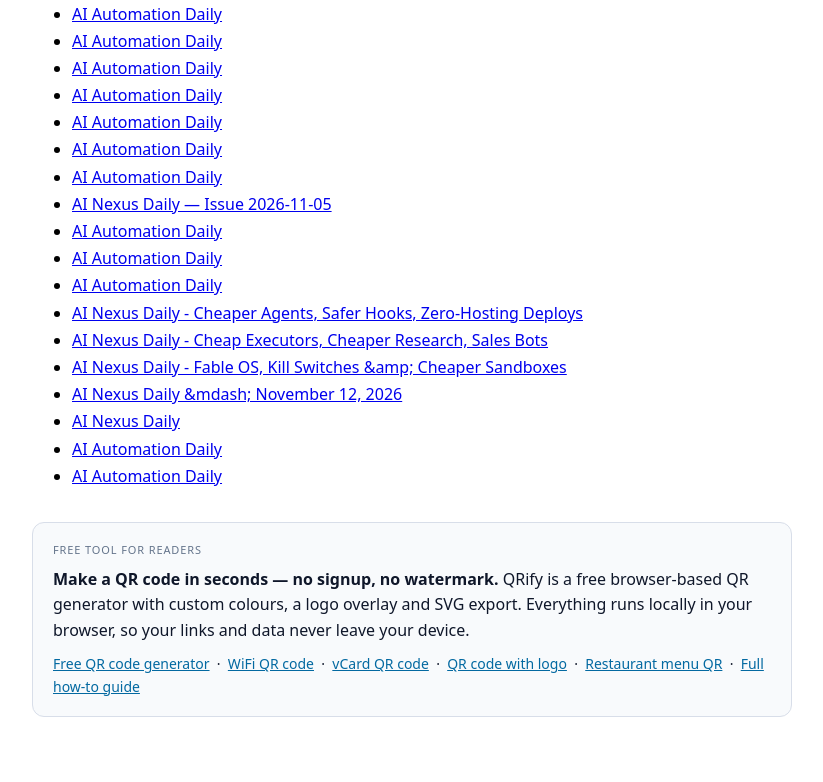
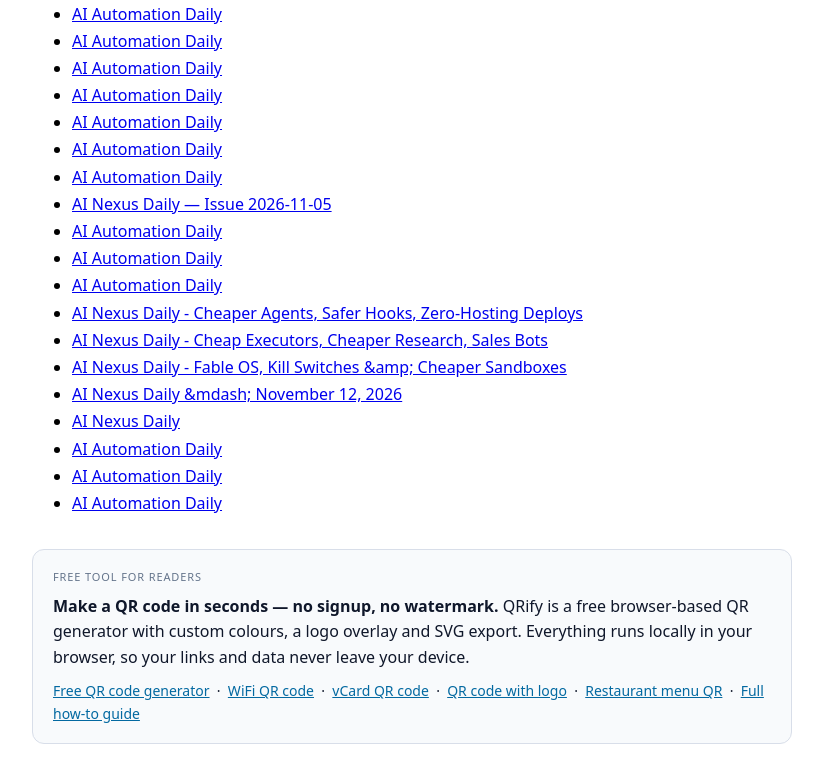
Before and after one commit to usaimaker/ai-newsletter, a plain HTML site: page index.html in a window 1280 px wide. Shown: the part 1234-2016 px from the top of the page, without its empty margins (228-1051 px from the left). Before the commit the page ends 1991 px from the top, so only its background shows below. Drawn offline with Linux system fonts and the light colour scheme.

Commit message:
auto rebuild index/feed

```diff
--- a/index.html
+++ b/index.html
@@ -58,6 +58,7 @@
 <li><a href="issues/issue-2026-11-13.html">AI Nexus Daily</a></li>
 <li><a href="issues/issue-2026-11-14.html">AI Automation Daily</a></li>
 <li><a href="issues/issue-2026-11-15.html">AI Automation Daily</a></li>
+<li><a href="issues/issue-2026-11-16.html">AI Automation Daily</a></li>
 </ul>
 <!-- QRIFY_TRAFFIC_START -->
 <section class="qrify-tool" style="margin:32px 0;padding:18px 20px;border:1px solid #d8dee9;border-radius:12px;background:#f8fafc;color:#0f172a;font-family:system-ui,Arial,sans-serif;line-height:1.6">
```
Also changed, not shown: feed.xml (+1 -1 lines).
